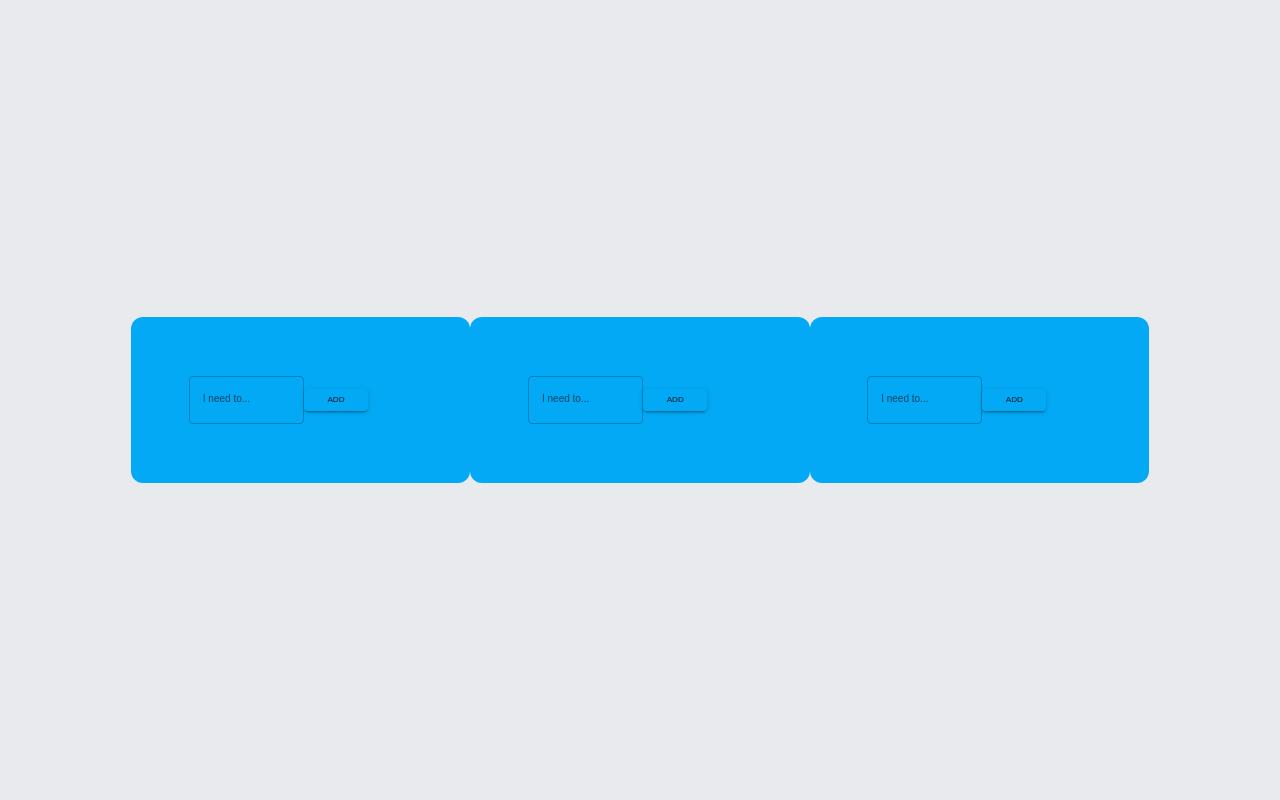
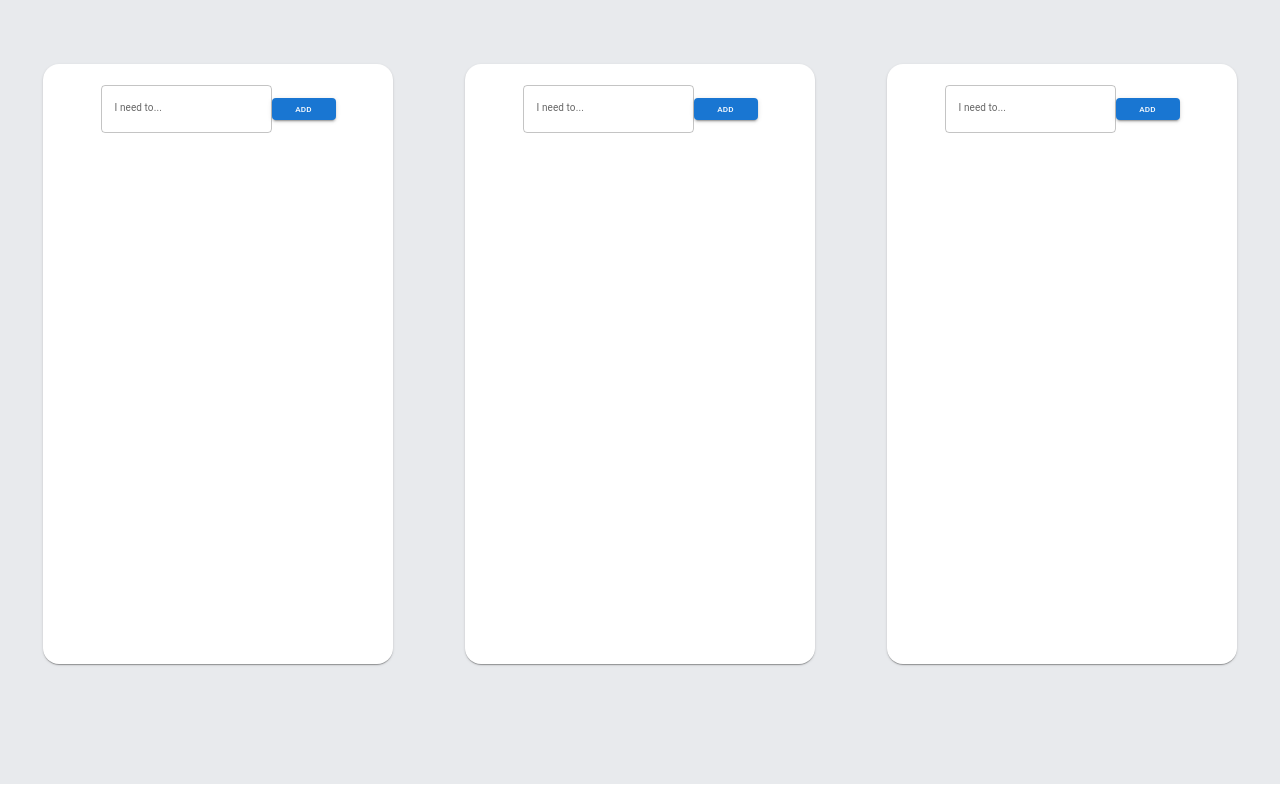
Before and after one commit to mmurr11/Planner-CRUD, a React (Create React App) app in the folder packages/planner/: page / in a window 1280 px wide. Built offline with nearby package versions, Linux system fonts and the light colour scheme.

Commit message:
app spacing & sizing done

```diff
--- a/packages/planner/src/App.js
+++ b/packages/planner/src/App.js
@@ -1,9 +1,10 @@
-import React from 'react';
 import './App.css'
 import TodoContainer from './components/TodoContainer';
 import { createTheme, ThemeProvider } from '@mui/material'
 import { indigo, lightBlue } from '@mui/material/colors';
-import { Grid, Container } from '@mui/material';
+import * as React from 'react';
+import Grid from '@mui/material/Grid';
+import Paper from '@mui/material/Paper';
 
 const theme = createTheme({
   palette: {
@@ -24,26 +25,22 @@ const theme = createTheme({
   }
 })
 
-function App() {
+const App = () => {
 
   return (
-    <div className="app">
-      <ThemeProvider theme={theme}>
-        <Container>
-          <Grid
-            container
-            direction="row"
-            justifyContent="center"
-            alignItems="center"
-          >
-            <TodoContainer/>
-            <TodoContainer/>
-            <TodoContainer/>
-          </Grid>
-        </Container>
-      </ThemeProvider>
+    <div className='app'>
+    <Grid id='one' sx={{ flexGrow: 1 }} container spacing={2}>
+      <Grid id='two' item xs={12}>
+        <Grid id='three' container justifyContent="center" alignItems="center" spacing={9}>
+          <TodoContainer/>
+          <TodoContainer/>
+          <TodoContainer/>
+        </Grid>
+      </Grid>
+    </Grid>
     </div>
   );
+
 }
 
 export default App;
--- a/packages/planner/src/components/Input.css
+++ b/packages/planner/src/components/Input.css
@@ -1,6 +1,5 @@
 .input{
-    height: 50px;
-    width: 80%;
+    height: 15%;
     border-radius: 12px;
     display: flex;
     justify-content: center;
@@ -15,7 +14,6 @@
 
 .MuiFormControl-root {
     margin: 10;
-    min-width: 80%;
     font-size: 200;
     position: 'absolute';
     bottom: 0;
--- a/packages/planner/src/components/TodoContainer.css
+++ b/packages/planner/src/components/TodoContainer.css
@@ -1,6 +1,7 @@
 .MuiGrid-item {
-  min-height: 1;
-  max-width: 0.33;
-  align-items: 'center';
-  padding: 5%;
+  min-height: 70vh;
 }
+
+.MuiPaper-root {
+  border-radius: 12px;
+}
--- a/packages/planner/src/components/TodoContainer.js
+++ b/packages/planner/src/components/TodoContainer.js
@@ -5,17 +5,23 @@ import Input from './Input'
 import { useSelector } from 'react-redux'
 import { selectTodoList } from '../features/todoSlice';
 import { Grid } from '@mui/material'
+import { Paper } from '@mui/material'
 
 const TodoContainer = () => {
 
     const todoList = useSelector(selectTodoList)
 
     return (
-        <Grid
-            item
-            // xs={3}
+
+        <Grid id='four' item>
+            <Paper
+                id='five'
                 sx={{
-                bgcolor: 'primary.main'
+                  height: 600,
+                  width: 350,
+                  backgroundColor: (theme) =>
+                    theme.palette.mode === 'dark' ? '#1A2027' : '#fff',
+                  borderRadius: 4,
                 }}
             >
                 {
@@ -23,10 +29,12 @@ const TodoContainer = () => {
                         <TodoItem
                             name={item.item}
                             done={item.done}
-                        id={item.id} />
+                            id={item.id}
+                        />
                     ))
                 }
                 <Input/>
+            </Paper>
         </Grid>
     )
 
```
Lines whose indentation alone changed are shown as unchanged.
